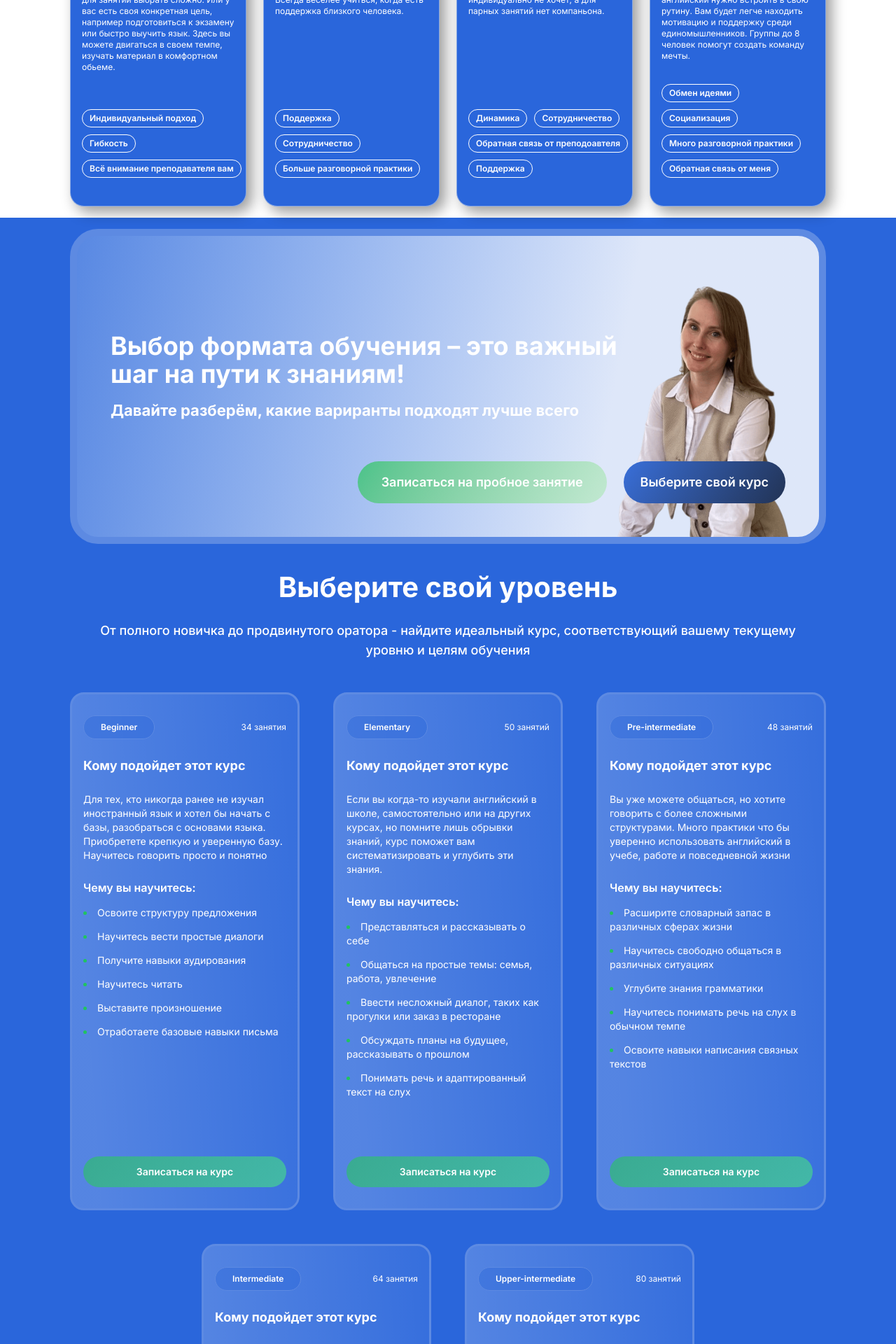
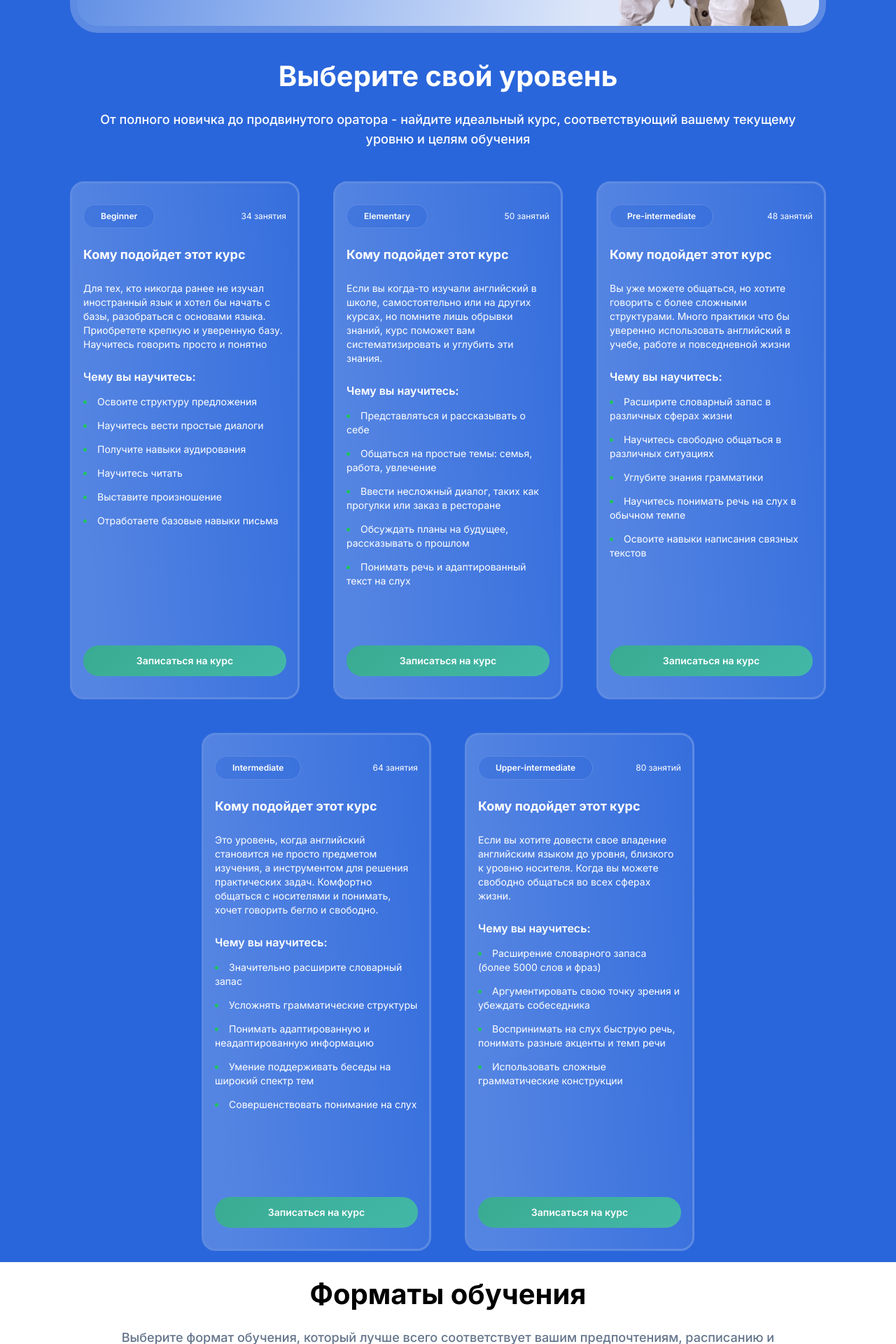
Before and after one commit to evgeniyworkbel/ira-buevich, a Next.js app: page / in a window 1280 px wide. Shown: the part 520-2440 px from the top of the page at 70% size. Built offline with nearby package versions, Linux system fonts and the light colour scheme.

Commit message:
fix: place sections in right order

```diff
--- a/src/app/page.tsx
+++ b/src/app/page.tsx
@@ -6,9 +6,9 @@ export default function Page() {
     <div className="min-h-screen max-w-[1920px] bg-background text-foreground">
       <Header />
       <main>
-        <LearningFormats />
         <Hero />
         <Courses />
+        <LearningFormats />
       </main>
       <Footer />
     </div>
```
